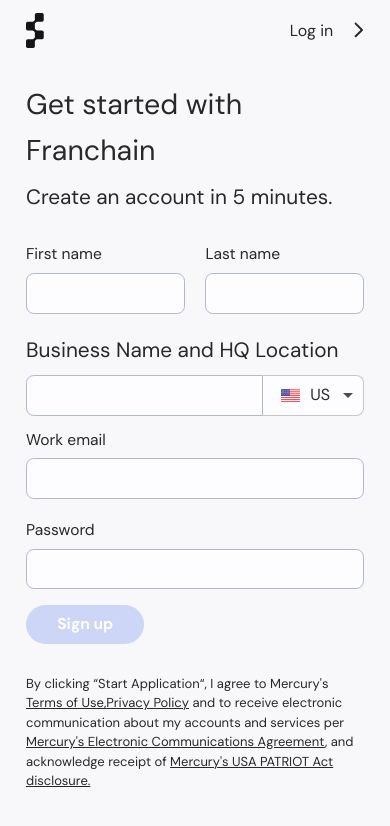
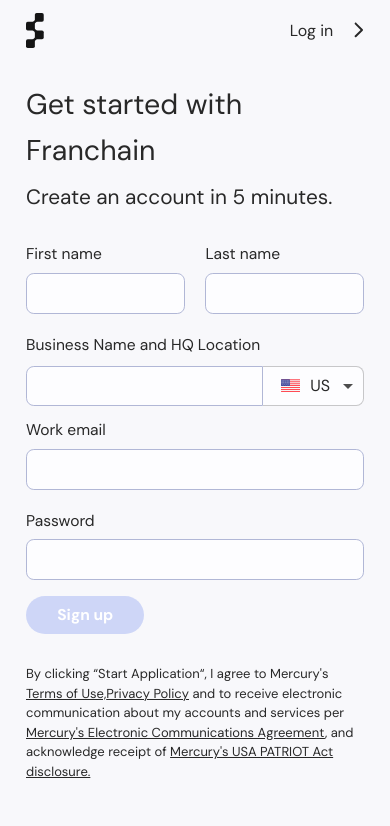
Before and after one commit to Okoli-Ryan/franchain-ui-test, a React (Vite) app: page /signup in a window 390 px wide. Shown: the top 826 px of the page. Built offline with nearby package versions, Linux system fonts and the light colour scheme.

Commit message:
font fix

```diff
--- a/src/pages/Signup/Signup.tsx
+++ b/src/pages/Signup/Signup.tsx
@@ -50,7 +50,7 @@
           </div>
 
           <div className="mb-2.5">
-            <label className="text-base">Business Name and HQ Location</label>
+            <label className="text-accent text-xs md:text-base font-normal;">Business Name and HQ Location</label>
             <div className="flex items-center mt-[10px]">
               <Input
                 name="businessName"
```
